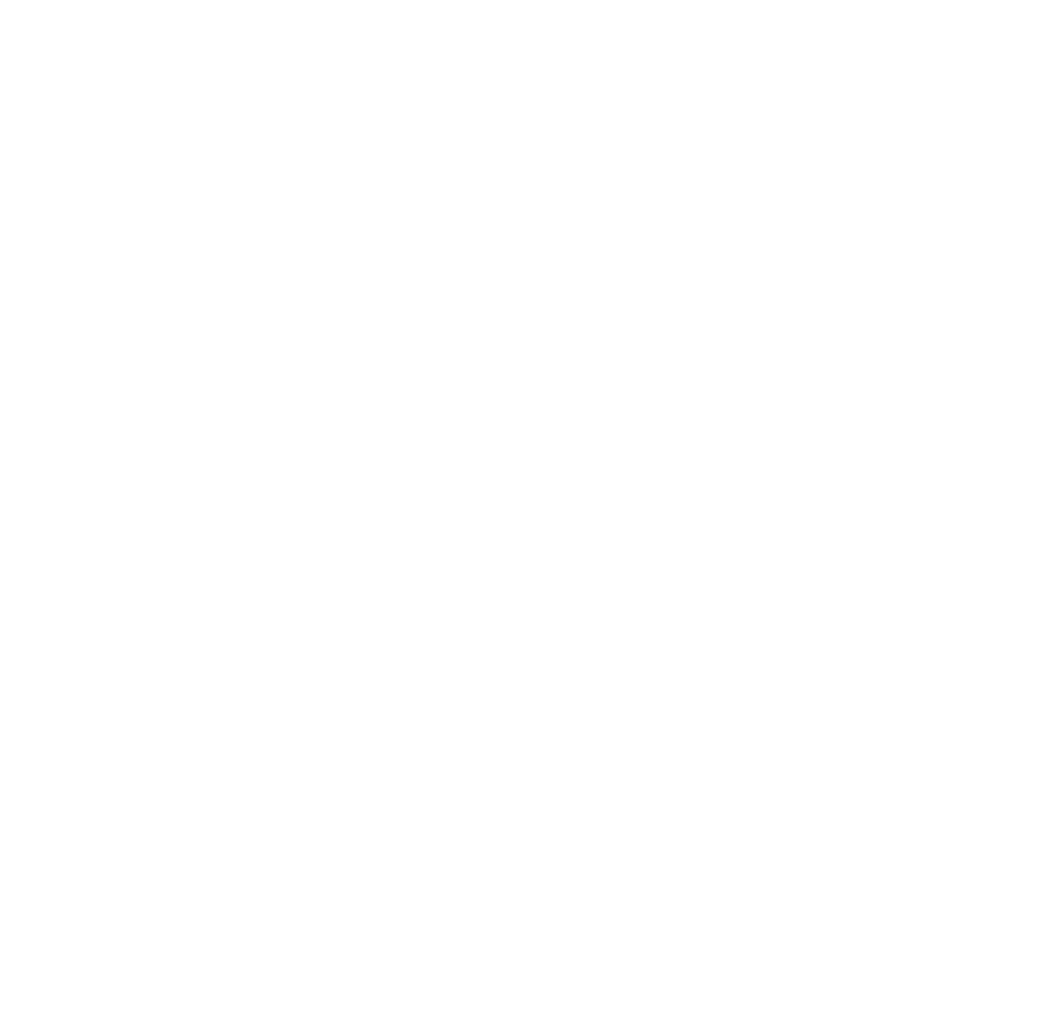
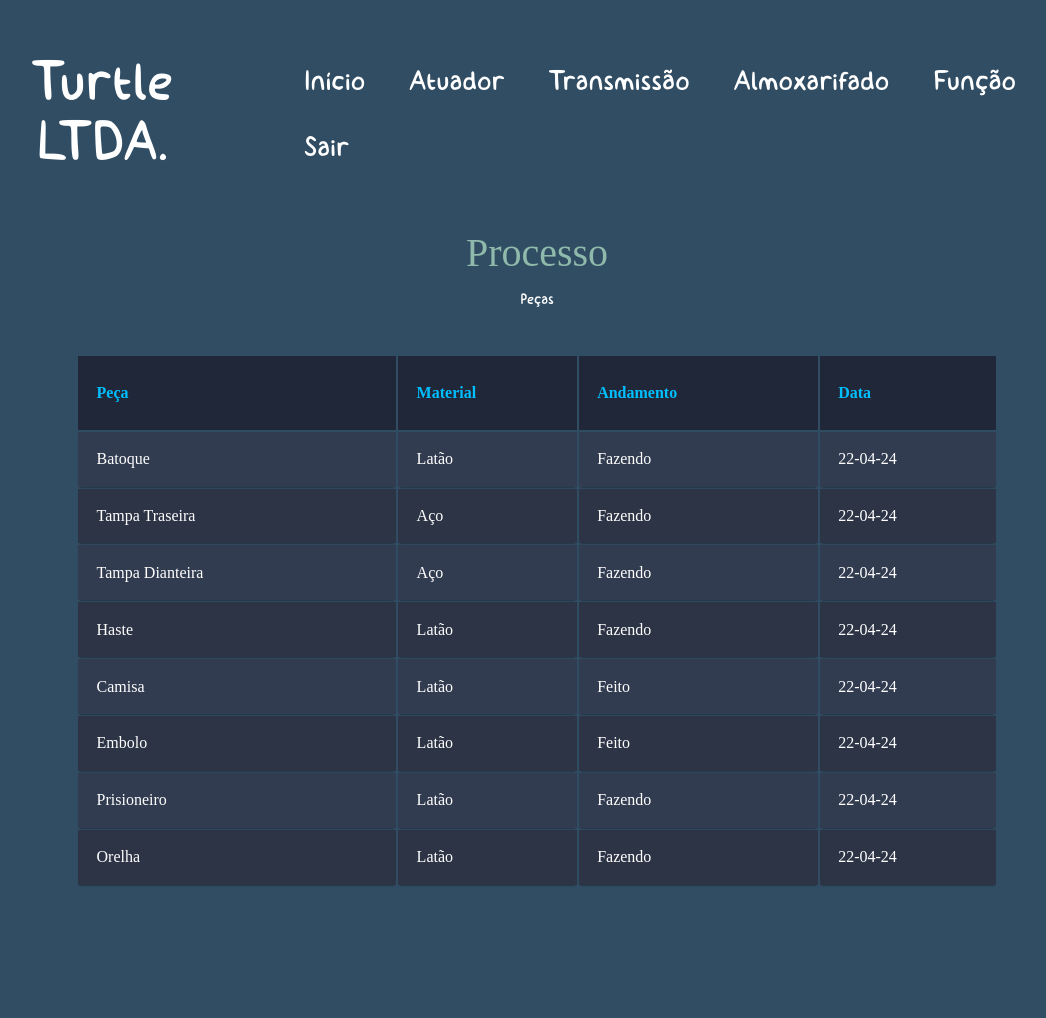
Before and after one commit to vTrindadev/Turtle-LTDA, a plain HTML site: page atuador.html in a window 1280 px wide. Shown: the whole page, without its empty margins (103-1149 px from the left). Before the commit the page ends 800 px from the top, so only its background shows below. Drawn offline with Linux system fonts and the light colour scheme.

Commit message:
Atualização/3

```diff
--- a/atuador.html
+++ b/atuador.html
@@ -0,0 +1,90 @@
+<!DOCTYPE html>
+<html lang="pt-br">
+<head>
+    <meta charset="UTF-8">
+    <meta name="viewport" content="width=device-width, initial-scale=1.0">
+    <link href="./css/index.css" rel="stylesheet">
+    <link href="./css/inicial.css" rel="stylesheet">
+    <link href="./font/font.css" rel="stylesheet">
+    <title>Turtle Ltda.</title>
+</head>
+<body>
+    <header>
+        <div id="title">
+            <h1>Turtle LTDA.</h1>
+        </div>
+
+        <ul>
+            <a href="inicial.html"><li>Início</li></a>
+            <a href="atuador.html" id="atuador"><li>Atuador</li></a>
+            <a href="transmissao.html" id="transmissao"><li>Transmissão</li></a>
+            <a href="almoxarifado.html" id="Almoxarifado"><li>Almoxarifado</li></a>
+            <a href="presenca.html" id="funcao"><li>Função</li></a>
+            <a href="index.html" id="sair"><li>Sair</li></a>
+        </ul>
+    </header>
+    <h1><span class="yellow">Processo</span></h1>
+        <h2>Peças</h2>
+
+        <table class="container">
+            <thead>
+                <tr>
+                    <th><h1>Peça</h1></th>
+                    <th><h1>Material</h1></th>
+                    <th><h1>Andamento</h1></th>
+                    <th><h1>Data</h1></th>
+                </tr>
+            </thead>
+            <tbody>
+            <tr>
+                    <td>Batoque</td>
+                    <td>Latão</td>
+                    <td>Fazendo</td>
+                    <td>22-04-24</td>
+                </tr>
+            <tr>
+                    <td>Tampa Traseira</td>
+                    <td>Aço</td>
+                    <td>Fazendo</td>
+                    <td>22-04-24</td>
+                </tr>
+            <tr>
+                    <td>Tampa Dianteira</td>
+                    <td>Aço</td>
+                    <td>Fazendo</td>
+                    <td>22-04-24</td>
+                </tr>
+            <tr>
+                    <td>Haste</td>
+                    <td>Latão</td>
+                    <td>Fazendo</td>
+                    <td>22-04-24</td>
+                </tr>
+            <tr>
+                    <td>Camisa</td>
+                    <td>Latão</td>
+                    <td>Feito</td>
+                    <td>22-04-24</td>
+                </tr>
+            <tr>
+                    <td>Embolo</td>
+                    <td>Latão</td>
+                    <td>Feito</td>
+                    <td>22-04-24</td>
+                </tr>
+            <tr>
+                    <td>Prisioneiro</td>
+                    <td>Latão</td>
+                    <td>Fazendo</td>
+                    <td>22-04-24</td>
+                </tr>
+            <tr>
+                    <td>Orelha</td>
+                    <td>Latão</td>
+                    <td>Fazendo</td>
+                    <td>22-04-24</td>
+                </tr>
+            </tbody>
+        </table>
+</body>
+</html>
```
Also changed, not shown: almoxarifado.html (+2 -0 lines), inicial.html (+2 -0 lines), presenca.html (+6 -4 lines), transmissao.html (+13 -61 lines).
